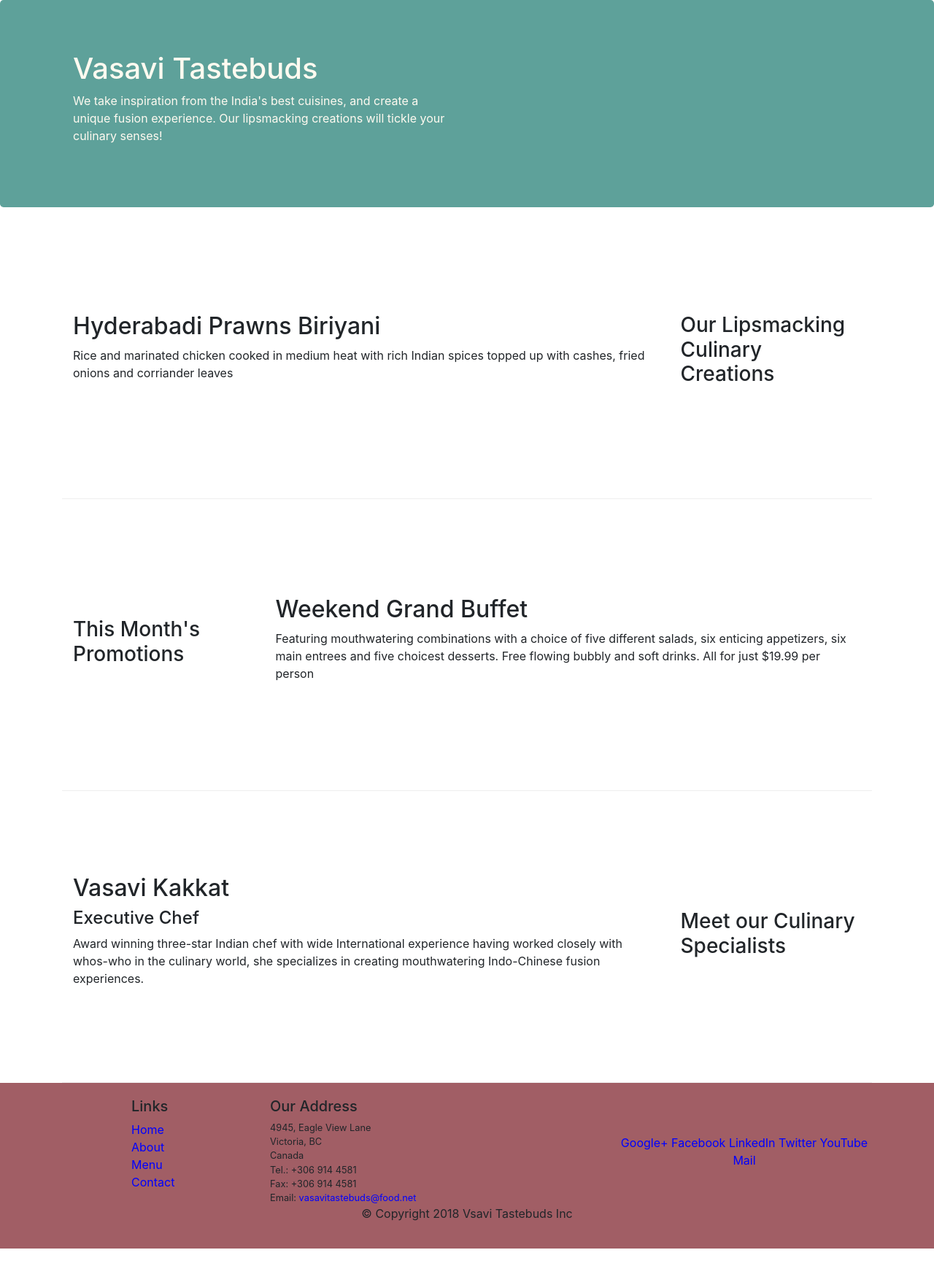
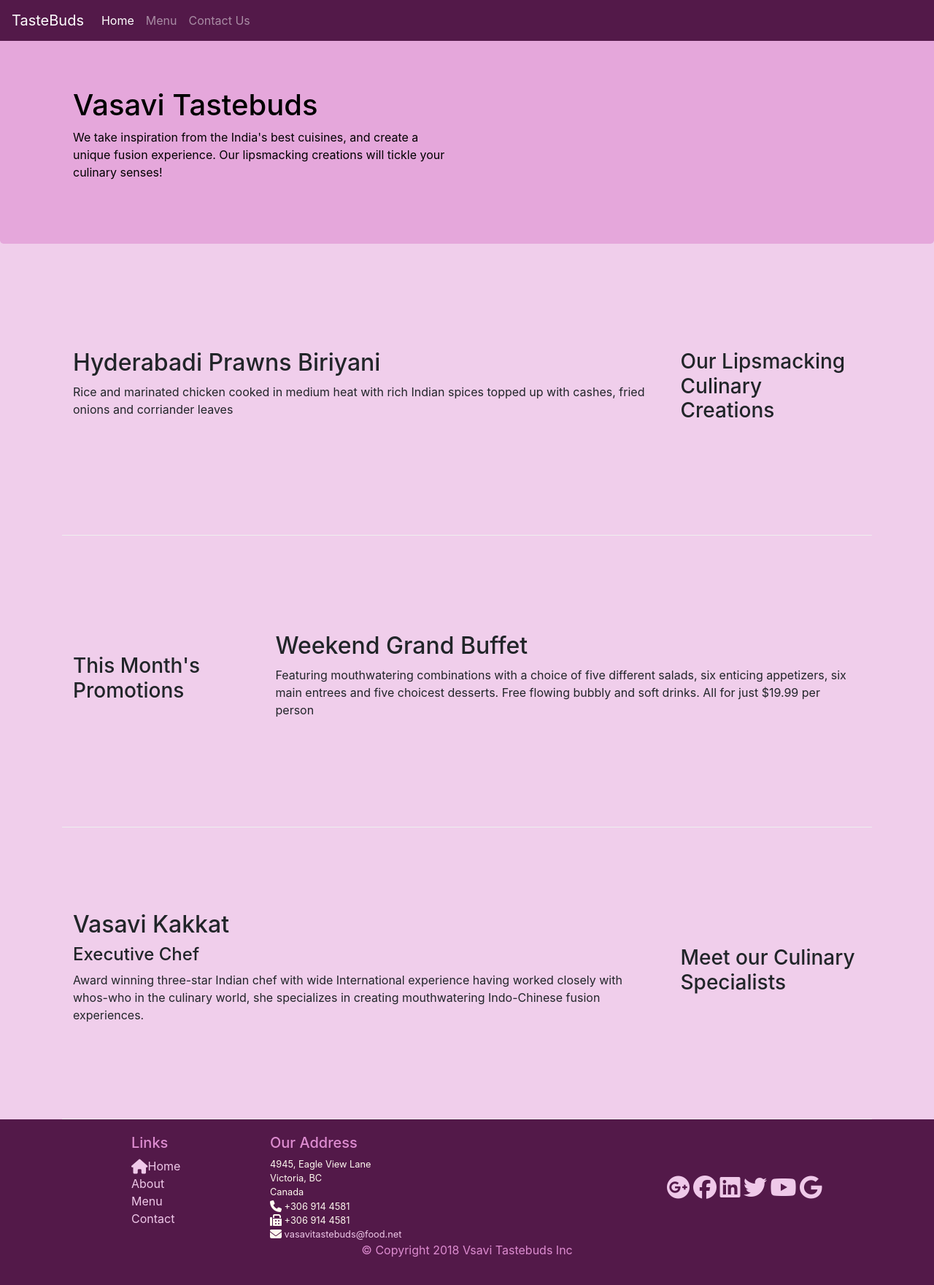
Before and after one commit to sreejithmunthikodu/Bootsrap_coursera, a Flask app: page / in a window 1280 px wide. Shown: the whole page at 73% size. Before the commit the page ends 1711 px from the top, so only its background shows below. Run offline with Flask 2, Linux system fonts and the light colour scheme; some libraries are stand-ins or nearby versions.

Commit message:
added social media buttons, icons and navbar

```diff
--- a/restaurent/static/stylesheets/styles.css
+++ b/restaurent/static/stylesheets/styles.css
@@ -2,6 +2,7 @@
 .row-header {
 	margin: 0px auto ;
 	padding: 0px auto;
+	color: black;
 }
 
 .row-content{
@@ -12,7 +13,7 @@
 }
 
 .footer{
-	background-color: #A15E65;
+	background-color: #531949;
 	margin: 0px auto;
 	padding: 20px 0px 20px 0px;
 }
@@ -20,17 +21,27 @@
 .jumbotron{
 	padding: 70px 30px 70px 30px;
 	margin: 0px auto;
-	background: #5EA19A;
+	background: #e5a7db;
 	color: floralwhite;
 }
 
 .address{
 	font-size: 80%;
 	margin: 0px;
-	color: 0f0f0f;
+	color: floralwhite;
 }
 
 a {
 	text-decoration: none;
-	color: blue;
+	color: #efc9e9;
 }
+
+.navbar-dark {
+	background-color: #531949;
+	color: floralwhite;
+}
+
+body {
+	padding: 50px 0px 0px 0px;
+	background-color: #f0ceeb;
+}
--- a/restaurent/templates/index.html
+++ b/restaurent/templates/index.html
@@ -5,6 +5,7 @@
     <title>Vasavi Tastebuds</title>
     <link rel="stylesheet" href="https://stackpath.bootstrapcdn.com/bootstrap/4.3.1/css/bootstrap.min.css" integrity="sha384-ggOyR0iXCbMQv3Xipma34MD+dH/1fQ784/j6cY/iJTQUOhcWr7x9JvoRxT2MZw1T" crossorigin="anonymous">
     <link rel="stylesheet" type="text/css" href="{{url_for('static', filename='stylesheets/styles.css')}}">
+    <script src="https://kit.fontawesome.com/bbc3cf1663.js"></script>
 
     <script src="https://code.jquery.com/jquery-3.3.1.slim.min.js" integrity="sha384-q8i/X+965DzO0rT7abK41JStQIAqVgRVzpbzo5smXKp4YfRvH+8abtTE1Pi6jizo" crossorigin="anonymous"></script>
     <script src="https://cdnjs.cloudflare.com/ajax/libs/popper.js/1.14.7/umd/popper.min.js" integrity="sha384-UO2eT0CpHqdSJQ6hJty5KVphtPhzWj9WO1clHTMGa3JDZwrnQq4sF86dIHNDz0W1" crossorigin="anonymous"></script>
@@ -13,11 +14,27 @@
 
 <body>
 
+    <nav class="navbar fixed-top navbar-expand-lg navbar-dark">
+
+      <a class="navbar-brand" href="#">TasteBuds</a>
+      <button class="navbar-toggler" type="button" data-toggle="collapse" data-target="#links" aria-controls="navbarNavAltMarkup" aria-expanded="false" aria-label="Toggle navigation">
+        <span class="navbar-toggler-icon"></span>
+      </button>
+      <div class="collapse navbar-collapse" id="links">
+            <div class="navbar-nav" id="inner_links">
+              <a class="nav-item nav-link active" href="#">Home<span class="sr-only">(current)</span></a>
+              <a class="nav-item nav-link" href="#">Menu</a>
+              <a class="nav-item nav-link" href="#">Contact Us</a>
+             </div>
+      </div>
+    </nav>
+
     <header class="jumbotron">
         <div class="container">
             <div class="row row-header">
                 <div class="col-12 col-sm-6">
                     <h1>Vasavi Tastebuds</h1>
+
                     <p>We take inspiration from the India's best cuisines, and create a unique fusion experience. Our lipsmacking creations will tickle your culinary senses!</p>
                 </div>
                 <div class="col-12 col-sm">
@@ -58,6 +75,7 @@
                 <h4>Executive Chef</h4>
                 <p>Award winning three-star Indian chef with wide International experience having worked closely with whos-who in the culinary world, she specializes in creating mouthwatering Indo-Chinese fusion experiences. </p>
             </div>
+
         </div>
     </div>
 
@@ -65,39 +83,41 @@
         <div class="container">
             <div class="row">
                 <div class="col-4 offset-1 col-sm-2">
-                    <h5>Links</h5>
+                    <h5 style="color:#dd8cd0">Links</h5>
                     <ul class=list-unstyled>
-                        <li><a href="#">Home</a></li>
+                        <li><a href="#"><span class="fa fa-home fa-lg"></span>Home</a></li>
                         <li><a href="#">About</a></li>
                         <li><a href="#">Menu</a></li>
                         <li><a href="#">Contact</a></li>
                     </ul>
                 </div>
                 <div class="col-7 col-sm-5">
-                    <h5>Our Address</h5>
+                    <h5 style="color:#dd8cd0">Our Address</h5>
                     <address class="address">
 		              4945, Eagle View Lane<br>
 		              Victoria, BC<br>
 		              Canada<br>
-		              Tel.: +306 914 4581<br>
-		              Fax: +306 914 4581<br>
-		              Email: <a href="mailto:vasavitastebuds@food.net">vasavitastebuds@food.net</a>
+		              <span class="fa fa-phone fa-lg"></span> +306 914 4581<br>
+		              <span class="fa fa-fax fa-lg"></span> +306 914 4581<br>
+		              <span class="fa fa-envelope fa-lg"></span> <a href="mailto:vasavitastebuds@food.net">vasavitastebuds@food.net</a>
+
 		           </address>
                 </div>
                 <div class="col-12 col-sm-4 align-self-center">
                     <div class="text-center">
-                        <a href="http://google.com/+">Google+</a>
-                        <a href="http://www.facebook.com/profile.php?id=">Facebook</a>
-                        <a href="http://www.linkedin.com/in/">LinkedIn</a>
-                        <a href="http://twitter.com/">Twitter</a>
-                        <a href="http://youtube.com/">YouTube</a>
-                        <a href="mailto:">Mail</a>
+                        <a href="http://google.com/+"><span class="fab fa-google-plus fa-2x"></span> </a>
+                        <a href="http://www.facebook.com/profile.php?id="><span class="fab fa-facebook fa-2x"></span></a>
+
+                        <a href="http://www.linkedin.com/in/"><span class="fab fa-linkedin fa-2x"></span></a>
+                        <a href="http://twitter.com/"><span class="fab fa-twitter fa-2x"></span></a>
+                        <a href="http://youtube.com/"><span class="fab fa-youtube fa-2x"></span></a>
+                        <a href="mailto:"><span class="fab fa-google fa-2x"></span></a>
                     </div>
                 </div>
            </div>
            <div class="row justify-content-center">
                 <div class="col-auto">
-                    <p>&copy; Copyright 2018 Vsavi Tastebuds Inc</p>
+                    <p style="color:#dd8cd0">&copy; Copyright 2018 Vsavi Tastebuds Inc</p>
                 </div>
            </div>
         </div>
```
